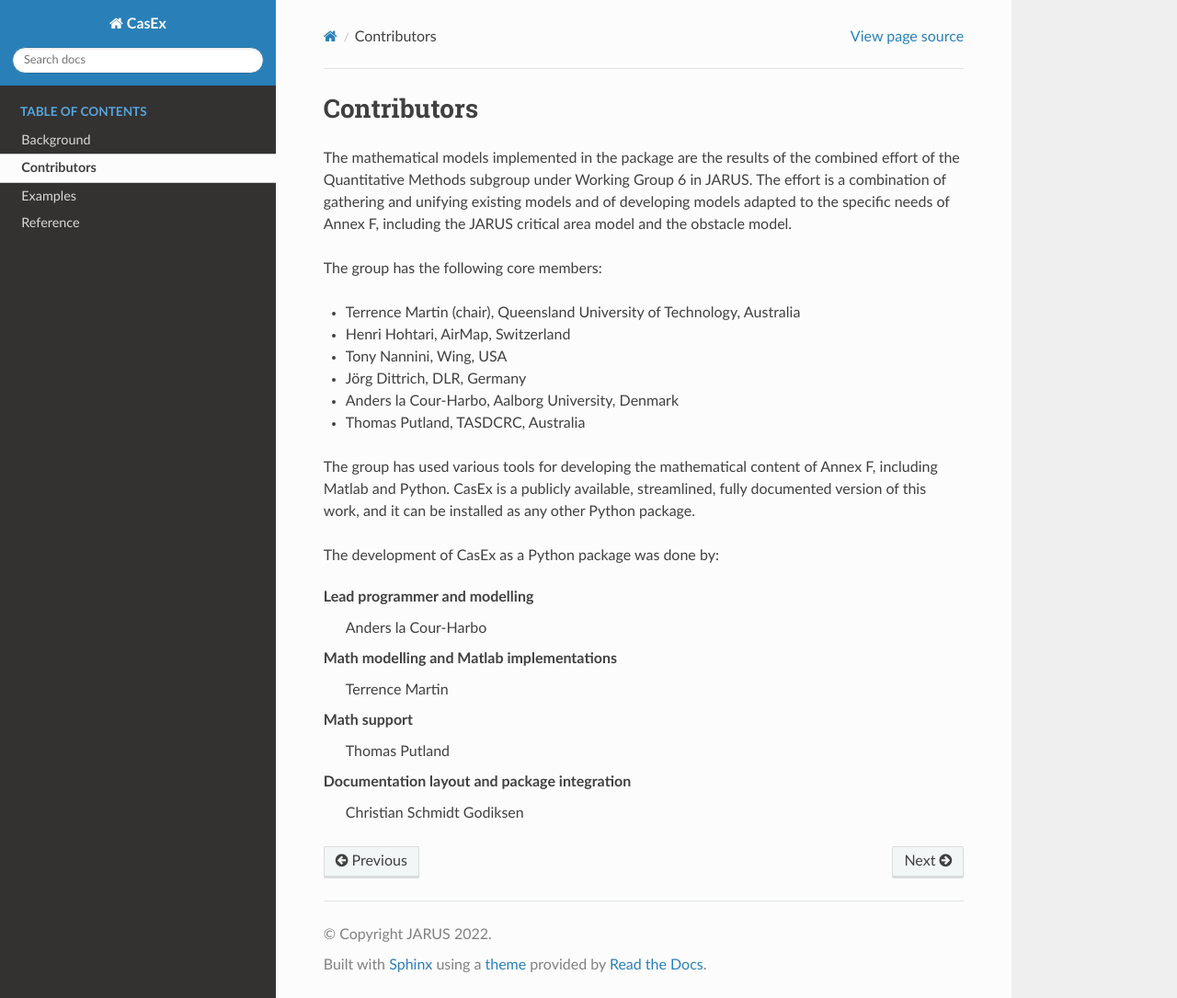
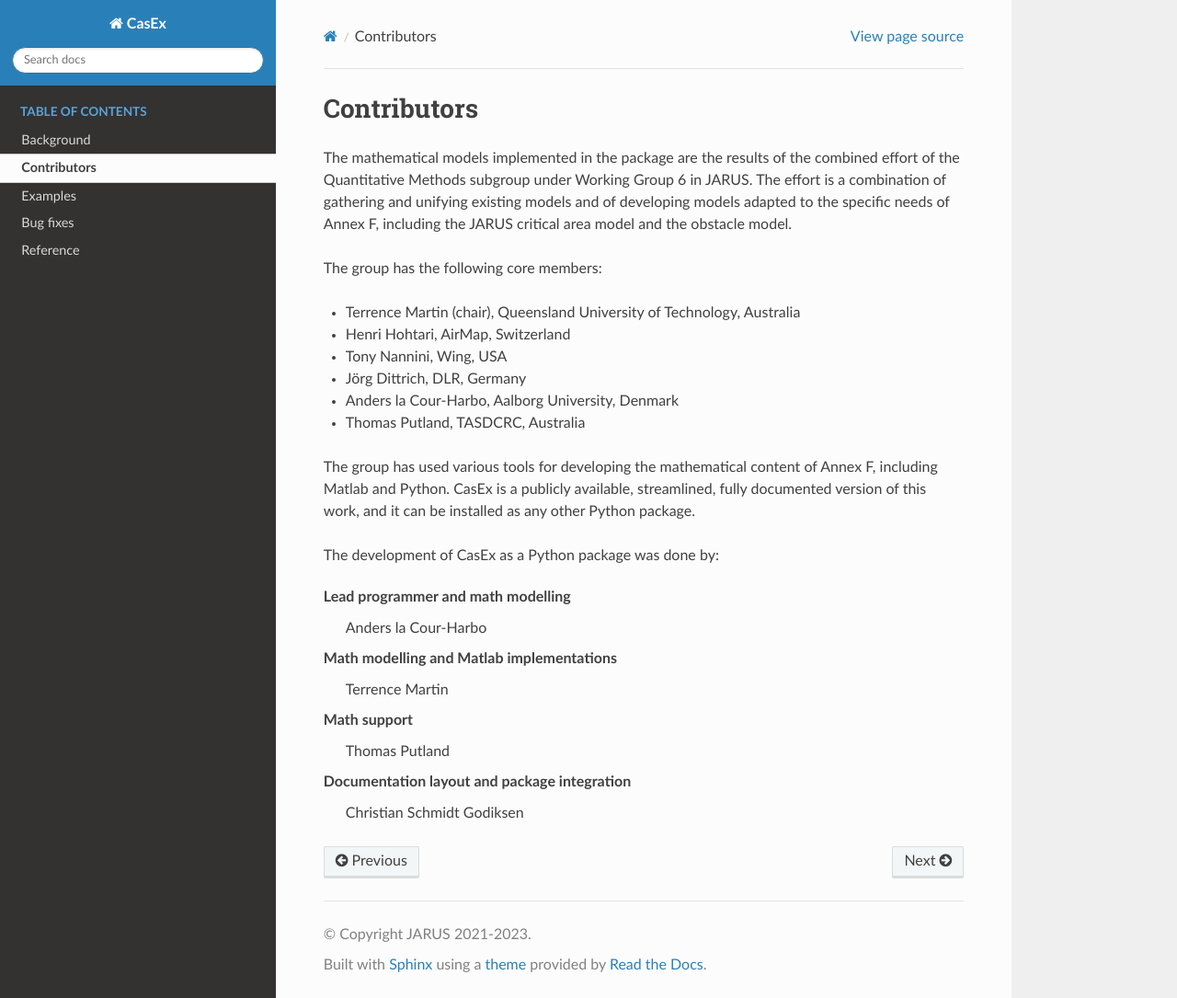
Before and after one commit to JARUS-QM/casex, a Sphinx documentation site: the page built from docs/source/contributors.rst, in a window 1280 px wide and 1085 px high. Shown: the whole window at 92% size. Built offline with Sphinx 7.4.7 and the Read the Docs theme 2.0.0, drawn with Linux system fonts in a browser that asks for light colours.

Commit message:
Updates according to bug fix report for 1.1.11

```diff
--- a/docs/source/conf.py
+++ b/docs/source/conf.py
@@ -18,11 +18,11 @@
 # -- Project information -----------------------------------------------------
 
 project = 'CasEx'
-copyright = 'JARUS 2022'
+copyright = 'JARUS 2021-2023'
 author = 'Anders la Cour-Harbo et al'
 
 # The full version, including alpha/beta/rc tags
-release = '1.1.9'
+release = '1.1.11'
 
 # -- General configuration ---------------------------------------------------
 
--- a/docs/source/contributors.rst
+++ b/docs/source/contributors.rst
@@ -23,7 +23,7 @@
 
 The development of CasEx as a Python package was done by:
 
-Lead programmer and modelling
+Lead programmer and math modelling
    Anders la Cour-Harbo
 Math modelling and Matlab implementations
    Terrence Martin
--- a/docs/source/index.rst
+++ b/docs/source/index.rst
@@ -39,6 +39,7 @@
     Background <background>
     Contributors <contributors>
     Examples <examples>
+    Bug fixes <bugfixes>
     Reference <reference>
 
 Indices and tables
--- a/setup.py
+++ b/setup.py
@@ -5,7 +5,7 @@
 
 setuptools.setup(
     name='casex',
-    version='1.1.10',
+    version='1.1.11',
     description='Casualty expectation toolbox',
     long_description=long_description,
     long_description_content_type='text/x-rst',
```
Also changed, not shown: README.md (+3 -3 lines), docs/source/bugfixes.rst (added, +11 -0 lines), 5 other files.
